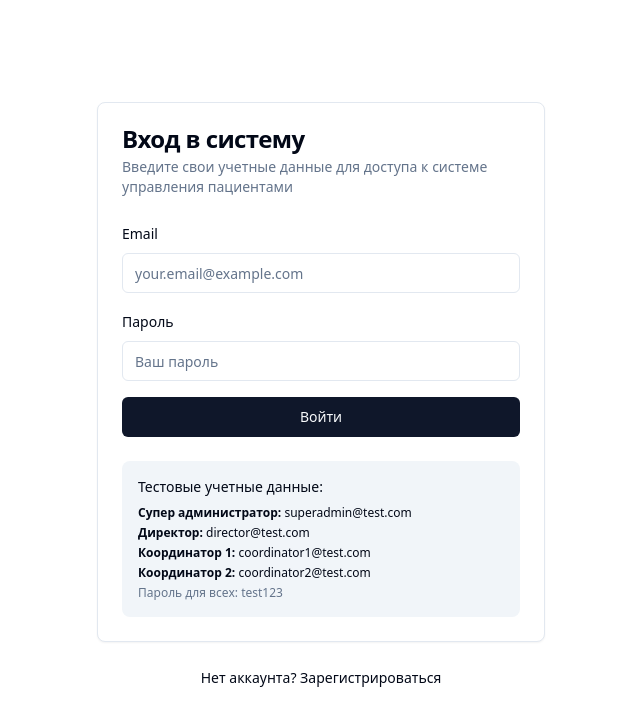
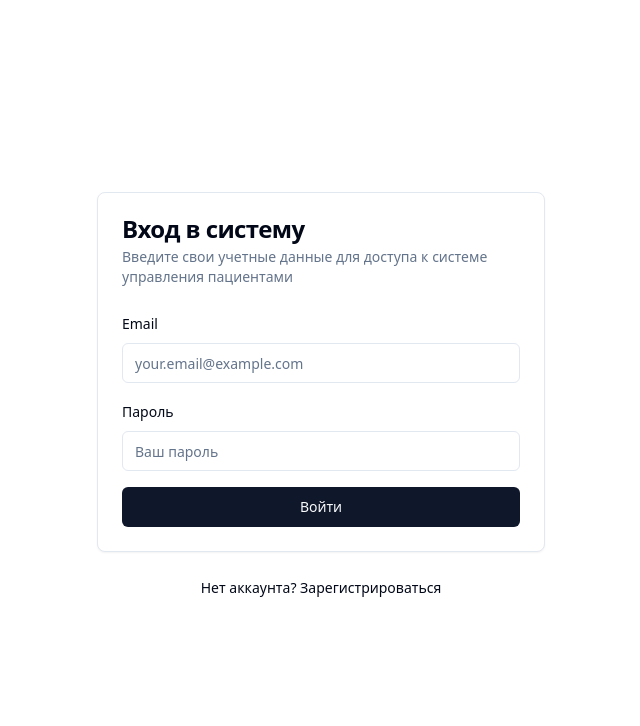
Before and after one commit to neurolife88/amocrm-59117e8f, a React (Vite) app: page /auth in a window 1280 px wide. Shown: the top 726 px of the page, without its empty margins (319-959 px from the left). Built offline with nearby package versions, Linux system fonts and the light colour scheme.

Commit message:
Remove test credentials
Remove test credentials from the UI.

```diff
--- a/src/components/auth/LoginForm.tsx
+++ b/src/components/auth/LoginForm.tsx
@@ -89,17 +89,6 @@ export function LoginForm() {
             Войти
           </Button>
         </form>
-
-        <div className="mt-6 p-4 bg-muted rounded-lg">
-          <p className="text-sm font-medium mb-2">Тестовые учетные данные:</p>
-          <div className="text-xs space-y-1">
-            <p><strong>Супер администратор:</strong> superadmin@test.com</p>
-            <p><strong>Директор:</strong> director@test.com</p>
-            <p><strong>Координатор 1:</strong> coordinator1@test.com</p>
-            <p><strong>Координатор 2:</strong> coordinator2@test.com</p>
-            <p className="mt-2 text-muted-foreground">Пароль для всех: test123</p>
-          </div>
-        </div>
       </CardContent>
     </Card>
   );
```
